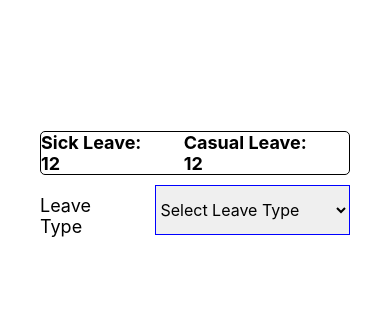
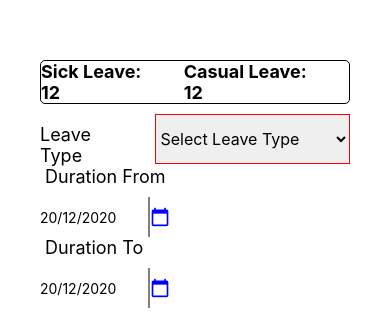
Before and after one commit to ArunKumarVallal99/Camera, a React Native app: screen / in a window 390 px wide. Shown: the part 238-574 px from the top of the page. Built offline with nearby package versions, Linux system fonts and the light colour scheme.

Commit message:
LeaveApply

```diff
--- a/App.js
+++ b/App.js
@@ -1,4 +1,4 @@
-import {View, Text, Animated, TouchableOpacity, FlatList, StyleSheet,ScrollView,Picker} from 'react-native';
+import {View, Text, Animated, TouchableOpacity, FlatList, StyleSheet,ScrollView,Picker, TextInput, Modal} from 'react-native';
 import React, { Component } from "react";
 import Icon  from 'react-native-vector-icons/MaterialIcons';
 import {Calendar, CalendarList, Agenda} from 'react-native-calendars';
@@ -10,6 +10,10 @@ class App extends Component {
       casualLeave:12,
       sickLeave:12,
       leaveType:'Select Leave Type',
+      isDurationFromEnabled:false,
+      date:[{dateString: "2012-03-14", day: 14, month: 3, timestamp: 1331683200000, year: 2012}],
+      isDurationToEnabled:false,
+      dateTo:[{dateString: "2012-03-14", day: 14, month: 3, timestamp: 1331683200000, year: 2012}],
     };
   }
 
@@ -32,6 +36,90 @@ class App extends Component {
             <Picker.Item label="Sick Leave" value="sick" />
             <Picker.Item label="Casual Leave" value="casual"/>
             </Picker>
+          </View>
+
+          <Text style={styles.durationText}> Duration From </Text>
+          <View style={styles.pickerView}>
+            <TextInput style={styles.durationFromInput} placeholder='20/12/2020' value={this.state.date.dateString}/>
+            <Icon name='calendar-today' style={styles.CalendarIcon}
+            size={20} color='blue'
+            onPress={()=>this.setState({isDurationFromEnabled:true})}/>
+
+            <Modal style={styles.modalDurationForm}
+            visible={this.state.isDurationFromEnabled}
+            transparent={true}   >
+              <View style={styles.modalDurationForm}>
+              <Calendar
+              style={styles.calendarDetails}
+              current={'2012-03-01'}
+              hideExtraDays={true}
+              onDayPress={(day) => {console.log('selected day', day);this.setState({isDurationFromEnabled:false,date:day})}}
+              maxDate={'2012-05-30'}
+              showWeekNumbers={true}
+              theme={{
+                backgroundColor: '#ffffff',
+                calendarBackground: '#ffffff',
+                textSectionTitleColor: '#b6c1cd',
+                textSectionTitleDisabledColor: '#d9e1e8',
+                selectedDayBackgroundColor: '#00adf5',
+                selectedDayTextColor: '#ffffff',
+                todayTextColor: '#00adf5',
+                dayTextColor: '#2d4150',
+                textDisabledColor: '#d9e1e8',
+                dotColor: '#00adf5',
+                selectedDotColor: '#ffffff',
+                textDayFontWeight: '300',
+                textMonthFontWeight: 'bold',
+                textDayHeaderFontWeight: '300',
+                textDayFontSize: 14,
+                textMonthFontSize: 14,
+                textDayHeaderFontSize: 14,
+              }}
+              enableSwipeMonths={true}/>
+              </View>
+            </Modal>
+          </View>
+
+          <Text style={styles.durationText}> Duration To </Text>
+          <View style={styles.pickerView}>
+            <TextInput style={styles.durationFromInput} placeholder='20/12/2020' value={this.state.dateTo.dateString}/>
+            <Icon name='calendar-today' style={styles.CalendarIcon}
+            size={20} color='blue'
+            onPress={()=>this.setState({isDurationToEnabled:true})}/>
+
+            <Modal style={styles.modalDurationForm}
+            visible={this.state.isDurationToEnabled}
+            transparent={true}   >
+              <View style={styles.modalDurationForm}>
+              <Calendar
+              style={styles.calendarDetails}
+              current={'2012-03-01'}
+              hideExtraDays={true}
+              onDayPress={(day) => {console.log('selected day', day);this.setState({isDurationToEnabled:false,dateTo:day});}}
+              maxDate={'2012-05-30'}
+              showWeekNumbers={true}
+              theme={{
+                backgroundColor: '#ffffff',
+                calendarBackground: '#ffffff',
+                textSectionTitleColor: '#b6c1cd',
+                textSectionTitleDisabledColor: '#d9e1e8',
+                selectedDayBackgroundColor: '#00adf5',
+                selectedDayTextColor: '#ffffff',
+                todayTextColor: '#00adf5',
+                dayTextColor: '#2d4150',
+                textDisabledColor: '#d9e1e8',
+                dotColor: '#00adf5',
+                selectedDotColor: '#ffffff',
+                textDayFontWeight: '300',
+                textMonthFontWeight: 'bold',
+                textDayHeaderFontWeight: '300',
+                textDayFontSize: 14,
+                textMonthFontSize: 14,
+                textDayHeaderFontSize: 14,
+              }}
+              enableSwipeMonths={true}/>
+              </View>
+            </Modal>
           </View>
 
 
@@ -84,7 +172,45 @@ const styles= StyleSheet.create({
     height: 50,
     width: 200,
     borderWidth:1,
-    borderColor:'blue',
+    borderColor:'red',
+  },
+  durationText:{
+    fontSize:18,
+    marginBottom:10,
+  },
+  durationFromInput:{
+    borderEndWidth:2,
+    borderColor:'grey',
+    height:40,
+    width:110,
+  },
+  CalendarIcon:{
+    marginTop:10,
+  },
+  modalDurationForm:{
+    justifyContent:'center',
+    alignItems:'center',
+    elevation:4,
+    height:150,
+    marginTop:250,
+    marginLeft:20,
+    marginRight:20,
+    backgroundColor:'white',
+    flex: .8,
+    borderRadius:10,
+    shadowColor: "#000",
+    shadowOffset: {
+        width: 0,
+        height: 2
+    },
+    shadowOpacity: 0.25,
+    shadowRadius: 3.84,
+    padding:10,
+  },
+  calendarDetails:{
+    borderWidth: 1,
+    borderColor: 'gray',
+    //height: 200,
   },
 });
 export default App;
```
Also changed, not shown: ScreenShots/Screenshot_1610028023.png (added).
